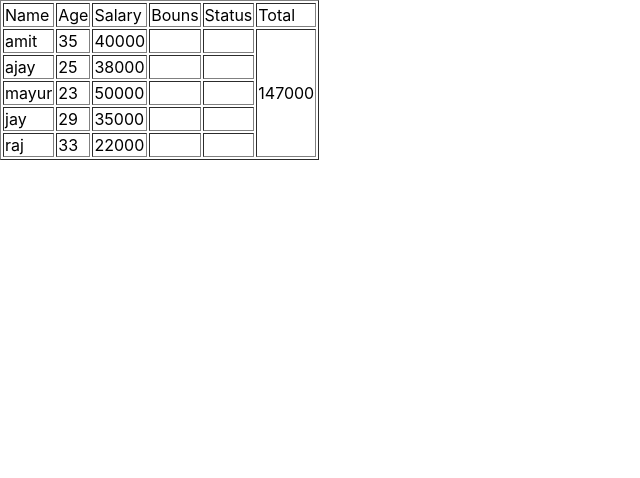
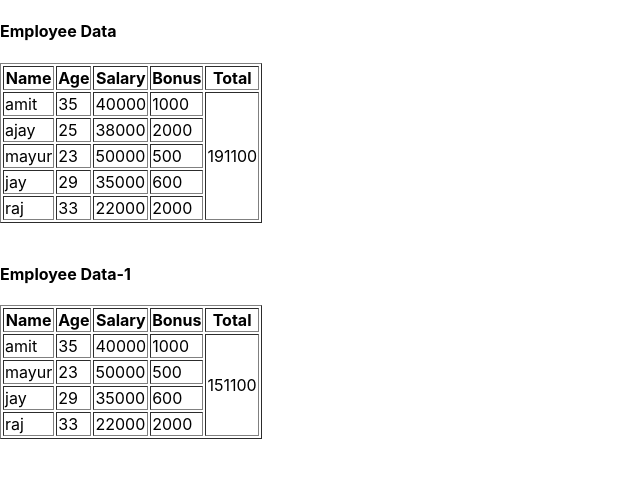
Before and after one commit to Dharmikpaneliy/Batch-9, a React (Create React App) app: page / in a window 1280 px wide. Shown: the top 478 px of the page, without its empty margins (0-640 px from the left). Built offline with nearby package versions, Linux system fonts and the light colour scheme.

Commit message:
Git_setup

```diff
--- a/src/App.js
+++ b/src/App.js
@@ -1,38 +1,38 @@
 import React from 'react';
 
 function App(props) {
-    const arrdata =
-    [
+
+const emp =[
   {
-        name: "amit",
+    name: 'amit',
     age: 35,
     salary: 40000,
-        bonus: 1000,
+    bonus:1000,
     status: true
   },
   {
-        name: "ajay",
+    name: 'ajay',
     age: 25,
     salary: 38000,
     bonus: 2000,
     status: false
   },
   {
-        name: "mayur",
+    name: 'mayur',
     age: 23,
     salary: 50000,
     bonus: 500,
     status: true
   },
   {
-        name: "jay",
+    name: 'jay',
     age: 29,
     salary: 35000,
     bonus: 600,
     status: true
   },
   {
-        name: "raj",
+    name: 'raj',
     age: 33,
     salary: 22000,
     bonus: 2000,
@@ -40,49 +40,80 @@ function App(props) {
   }
 ];
 
-    arrdata.map((value,index) => console.log(value.name,value.age,value.salary,value.bonus,value.status));
+// destructure
 
-    let ans =
-            arrdata.filter((d,i) => d.status == true)
-            .reduce((bou,d,i) => bou + d.salary,0);
+let[name]=emp;
+console.log(name);
 
-    let obj = {
-               id : 100 ,
-               name : "Dharmik"
-              };
-    let {id,name} = obj;
-    console.log(id,name);
+console.log(emp.map((i) => {return i}));
 
+
+let em = emp.filter((e) => {return e.status >= true});
+console.log(em);
+
+let emans = em.reduce((acc, emp, i) => acc + emp.bonus + emp.salary, 0);
+console.log(emans);
+
+let eman = emp.reduce((acc, emp, i) => acc + emp.bonus + emp.salary, 0);
+console.log(eman);
 
     return (
     <>
-        <table border="1">
+        <h4>Employee Data</h4>
+      <table border = "1">
         <tr>
-            <td>Name</td>
-            <td>Age</td>
-            <td>Salary</td>
-            <td>Bouns</td>
-            <td>Status</td>
-            <td>Total</td>
+        <th>Name</th>
+        <th>Age</th>
+        <th>Salary</th>
+        <th>Bonus</th>
+        <th>Total</th>
         </tr>
+        <tbody>
           {
-            arrdata.map((value,index) =>
-            {
+            emp.map((emp,index) => {
               return(
                 <tr>
-                  <td>{value.name}</td>
-                  <td>{value.age}</td>
-                  <td>{value.salary}</td>
-                  <td>{value.bouns}</td>
-                  <td>{value.status}</td>
-                  {index === 0?<td rowspan={arrdata.length}>{ans}</td>:null}
+                  <td>{emp.name}</td>
+                  <td>{emp.age}</td>
+                  <td>{emp.salary}</td>
+                  <td>{emp.bonus}</td>
+                  {index === 0 ? <td rowspan = {emp.length = "5"} > {eman} </td> : null}
                 </tr>
               )
             })
           }
+        </tbody>
+      </table>
+
+    <br></br>
+        <h4>Employee Data-1</h4>
+    <table border = "1">
+        <tr>
+        <th>Name</th>
+        <th>Age</th>
+        <th>Salary</th>
+        <th>Bonus</th>
+        <th>Total</th>
+        </tr>
+        <tbody>
+          {
+            em.map((emp,index) => {
+              return(
+                <tr>
+                  <td>{emp.name}</td>
+                  <td>{emp.age}</td>
+                  <td>{emp.salary}</td>
+                  <td>{emp.bonus}</td>
+                  {index === 0 ? <td rowspan = {emp.length = "5"} > {emans} </td> : null}
+                </tr>
+              )
+            })
+          }
+        </tbody>
       </table>
     </>
   );
-}
+};
+
 
 export default App;
```
Lines whose indentation alone changed are shown as unchanged.
